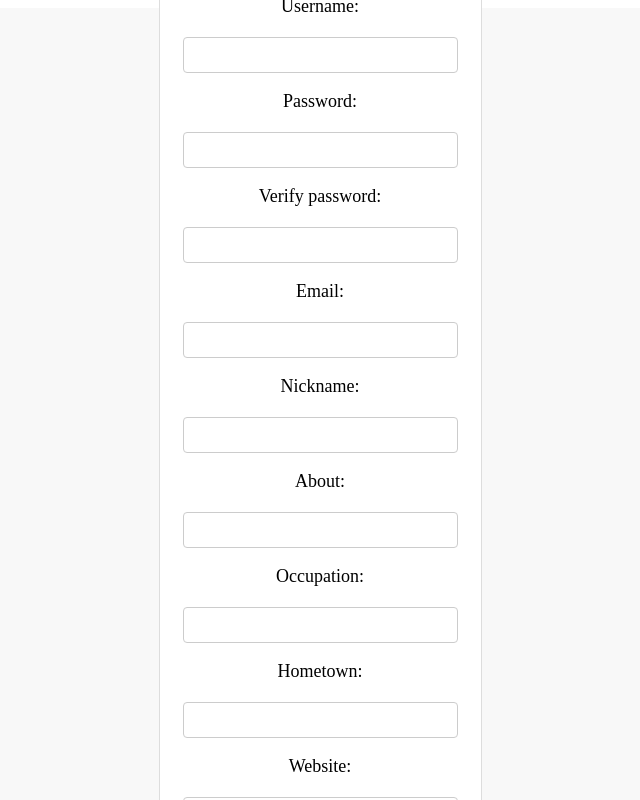
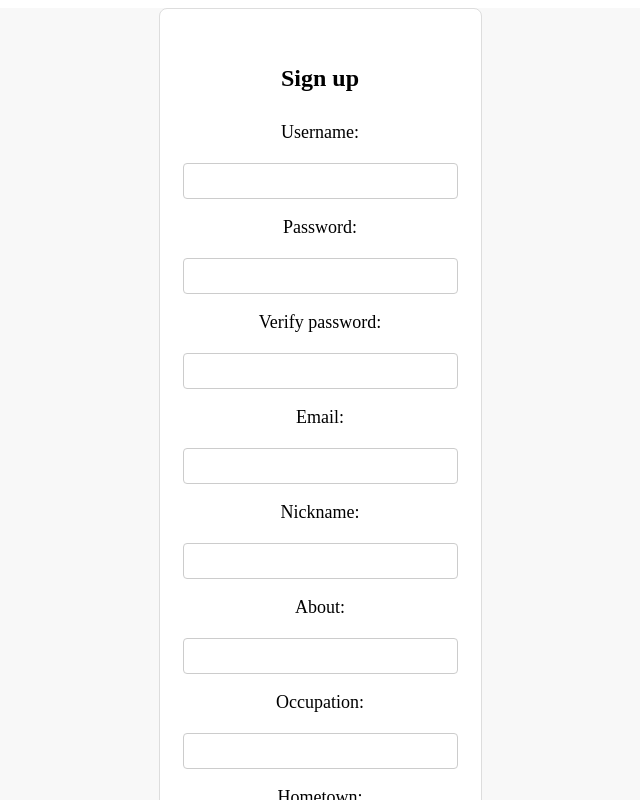
Before and after one commit to KateN87/Twitter-reboot, a React (Create React App) app in the folder frontend/: page /signup in a window 1280 px wide. Shown: the top 800 px of the page, without its empty margins (320-960 px from the left). Built offline with nearby package versions, Linux system fonts and the light colour scheme; a web font is replaced by a local one.

Commit message:
signup fixed

```diff
--- a/frontend/src/App.css
+++ b/frontend/src/App.css
@@ -39,6 +39,10 @@
 	align-items: center;
 	height: 100vh;
 	background-color: #f8f8f8;
+}
+
+.signup-container {
+	height: auto;
 }
 
 .login-form {
@@ -90,7 +94,6 @@
 	background-color: #0066cc;
 }
 
-
 /* TWEET COMPONENT */
 .tweet-component {
 	text-align: center;
--- a/frontend/src/components/Signup.js
+++ b/frontend/src/components/Signup.js
@@ -48,7 +48,7 @@ const Signup = () => {
 	};
 
 	return (
-		<div className='login-container'>
+		<div className='login-container signup-container'>
 			<form className='login-form' onSubmit={handleSubmit}>
 				<h1>Sign up</h1>
 				<label htmlFor='username'>Username:</label>
```
Also changed, not shown: 2 other files (tests, documents, lock files or other folders). Lines whose indentation alone changed are shown as unchanged.
